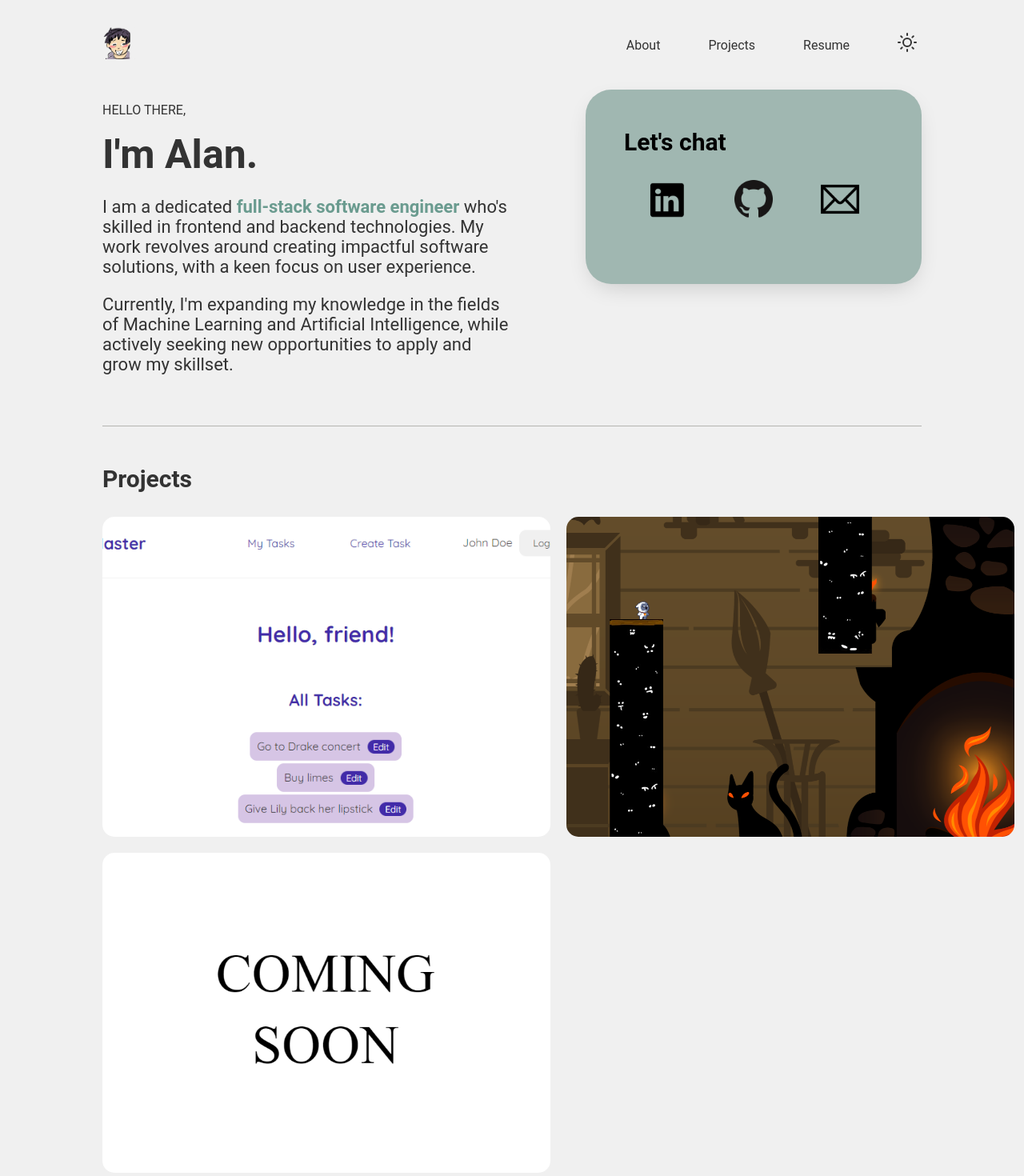
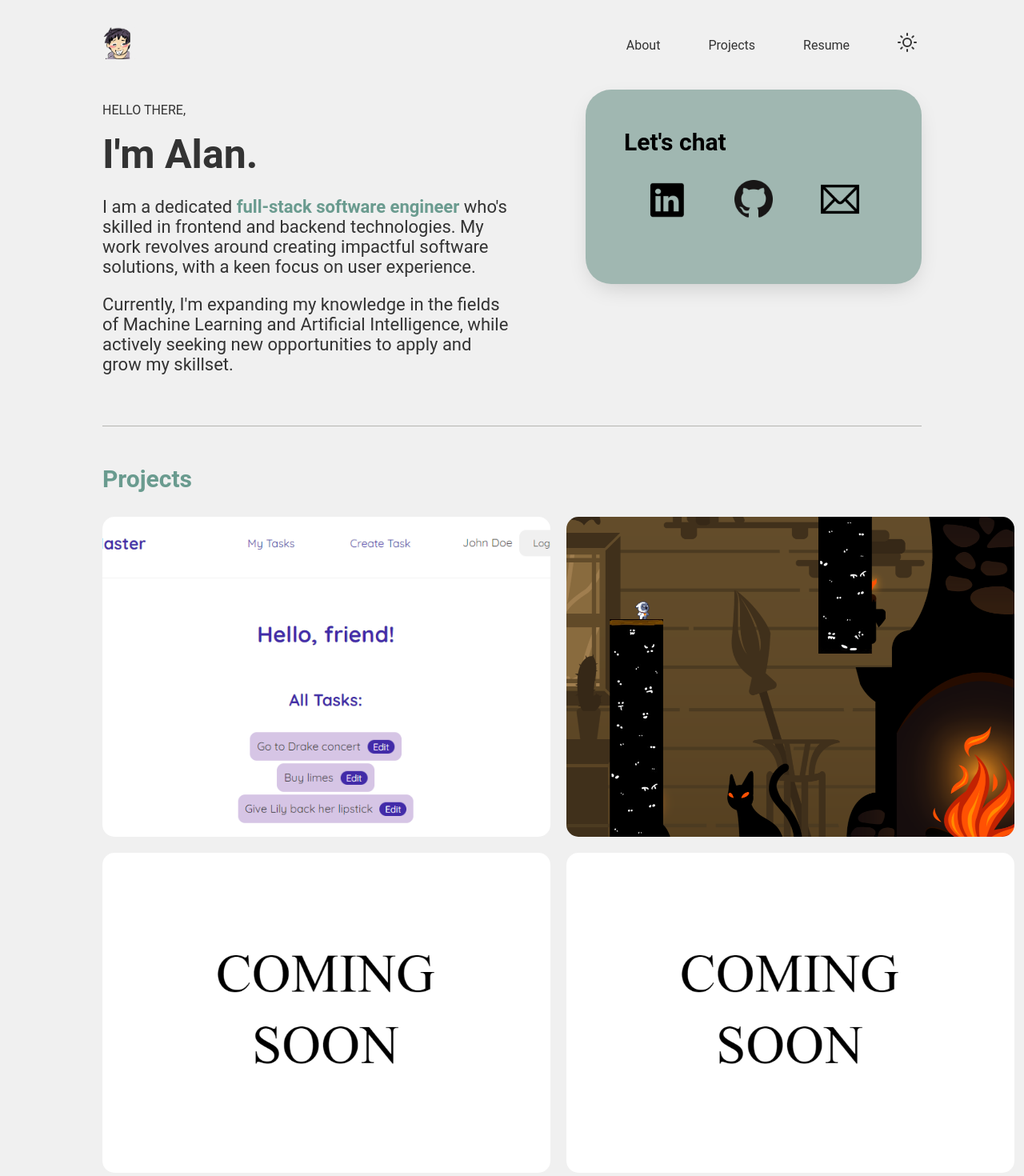
Before and after one commit to nhvn/portfolio, a React (Create React App) app: page / in a window 1280 px wide. Shown: the top 1470 px of the page at 80% size. Built offline with nearby package versions, Linux system fonts and the light colour scheme; a web font is replaced by a local one.

Commit message:
Added additional project and made more changes

```diff
--- a/src/ProjPage.js
+++ b/src/ProjPage.js
@@ -65,27 +65,27 @@ export const projects = [
     codeLink: 'https://github.com/nhvn/nhvn.github.io',
     liveLink: 'https://nhvn.github.io/'
   },
-  // {
-  //   id: 'comingSoon',
-  //   title: '',
-  //   role: '',
-  //   description: 'In construction, come back soon!',
-  //   technologies: ['', '', ''],
-  //   image: '/img/comingSoon.png',
-  //   contribution: '-',
-  //   team: '-',
-  //   problem: '-',
-  //   solution: '-',
-  //   sketchImage: '/img/comingSoon.png',
-  //   sketch: 'In construction, come back soon!',
-  //   methodImage: '/img/comingSoon.png',
-  //   method: 'In construction, come back soon!',
-  //   resultsImage: '/img/comingSoon.png',
-  //   results: 'In construction, come back soon!',
-  //   finalThoughts: 'In construction, come back soon!',
-  //   codeLink: '',
-  //   liveLink: ''
-  // },
+  {
+    id: 'smartLights',
+    title: 'Smart Lighting Control System',
+    role: 'IoT Developer',
+    description: 'In construction, come back soon!',
+    technologies: ['', '', ''],
+    image: '/img/comingSoon.png',
+    contribution: '-',
+    team: '-',
+    problem: '-',
+    solution: '-',
+    sketchImage: '/img/comingSoon.png',
+    sketch: 'In construction, come back soon!',
+    methodImage: '/img/comingSoon.png',
+    method: 'In construction, come back soon!',
+    resultsImage: '/img/comingSoon.png',
+    results: 'In construction, come back soon!',
+    finalThoughts: 'In construction, come back soon!',
+    codeLink: '',
+    liveLink: ''
+  },
 ];
 
 function ProjPage() {
--- a/src/index.css
+++ b/src/index.css
@@ -41,6 +41,9 @@ section {
   display: flex;
   flex-direction: row;
   gap: 6rem;
+}
+#titles {
+  color: #6a9b8f;
 }
 /* NAVIGATION BAR */
 .navbar {
@@ -344,9 +347,6 @@ footer {
   width: 80%;
 }
 .projects-box .flex {
-  /* display: flex;
-  flex-direction: row;
-  gap: 6rem; */
   padding-bottom: 2em;
 }
 .project-contain {
```
